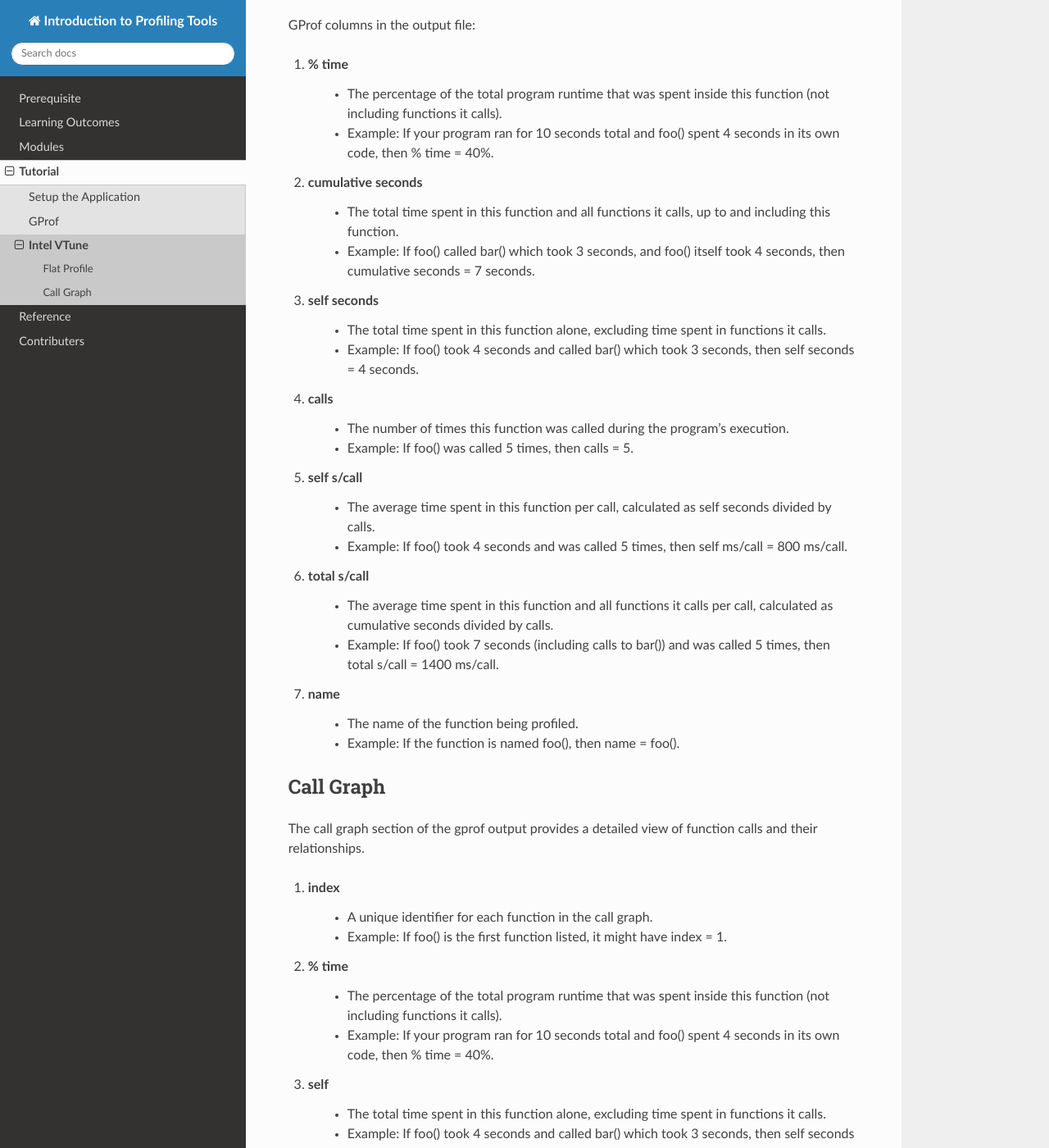
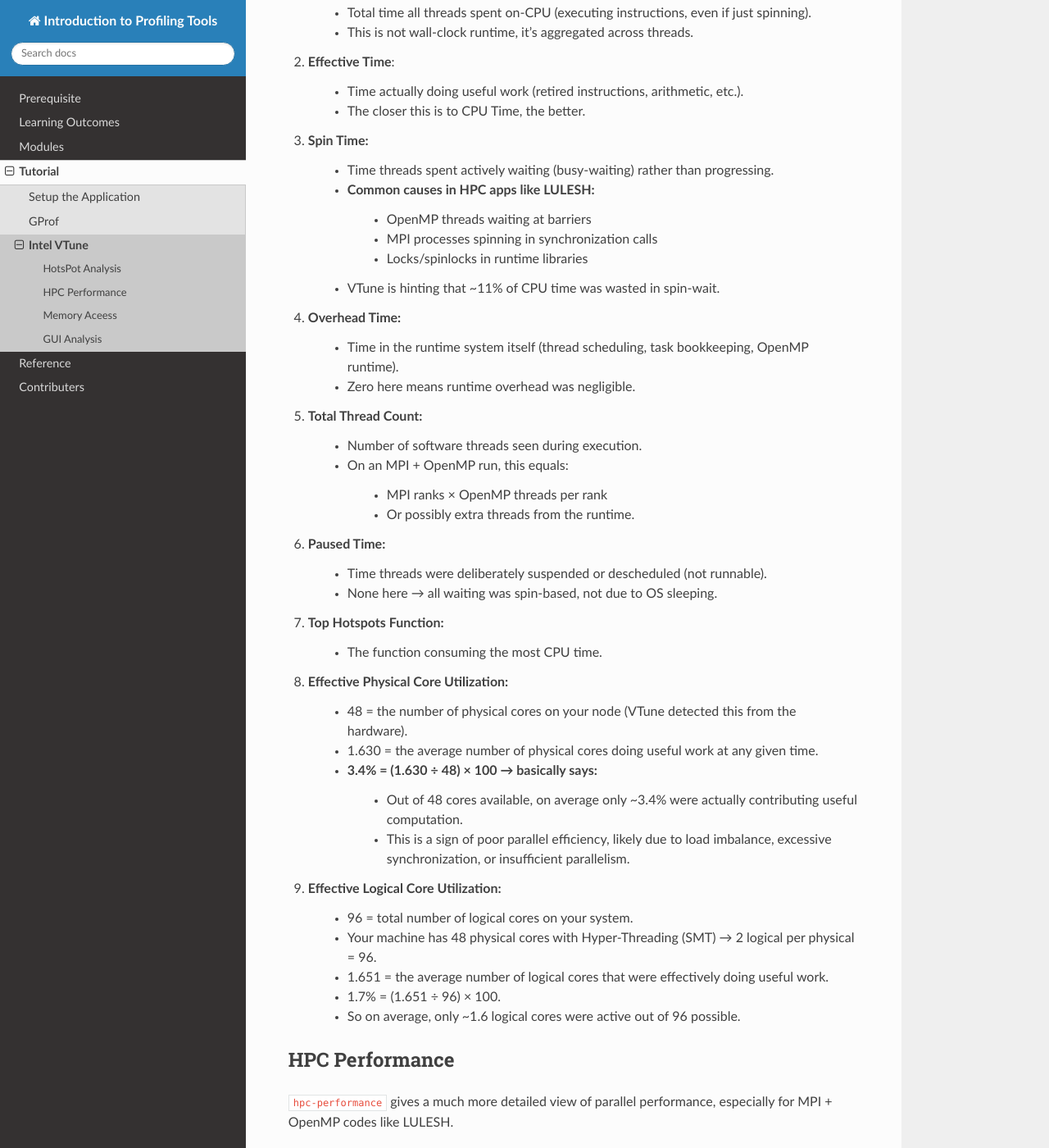
Before and after one commit to NCI900-Training-Organisation/intro-to-gprof, a Sphinx documentation site: the page built from docs/source/tutorial/vtune.rst, in a window 1280 px wide and 1400 px high, scrolled down 1196 px. Shown: the whole window at 82% size. Built offline with Sphinx 7.4.7 and the Read the Docs theme 3.1.0, drawn with Linux system fonts in a browser that asks for light colours; some of the changed text lies outside the part shown.

Commit message:
minor doc ipuations to vtune

```diff
--- a/docs/source/tutorial/vtune.rst
+++ b/docs/source/tutorial/vtune.rst
@@ -10,142 +10,163 @@ Intel VTune
             #. Understand the basics of Intel Vtune and how to use it for profiling applications.
 
 
-GProf (GNU Profiler) is a performance analysis tool for Unix-like operating systems.
-It helps developers identify which parts of their code are consuming the most execution time,
-allowing them to optimize performance-critical sections. GProf works by collecting and analyzing
-data about function calls and execution times during the program's runtime.
+Intel VTune Profiler is a performance analysis tool that helps developers identify performance bottlenecks in their applications.
+It provides insights into CPU usage, threading performance, memory access patterns, and more.
 
-
-The cmake command used is
+First compile the code with the appropriate flags to enable profiling.
+The cmake command used is:
 
 ..  code-block:: bash
     :linenos:
 
     cmake -G Ninja \
-        -DCMAKE_BUILD_TYPE=Debug \
+        -DCMAKE_BUILD_TYPE=RelWithDebInfo \
         -DMPI_CXX_COMPILER="$(which mpicxx)" \
         -DWITH_MPI=On \
         -DWITH_OPENMP=On \
         -DCMAKE_INSTALL_PREFIX="$INSTALLDIR" \
-        -DCMAKE_CXX_FLAGS="-pg" \
+        -DCMAKE_CXX_FLAGS="-g -O3 -fno-omit-frame-pointer" \
         "$SRCDIR"
 
-where ``-DCMAKE_CXX_FLAGS="-pg"`` is used to enable profiling with gprof.
+where ``-DCMAKE_CXX_FLAGS="-g -O3 -fno-omit-frame-pointer" `` is used to enable profiling with gprof.
 
-To run the application with gprof enabled, use the following command:
+
+HotsPot Analysis
+-------------------
+
+HotsPot analysis helps identify the most time-consuming functions in your application.
+
+
 
 ..  code-block:: bash
     :linenos:
 
-    ./lulesh2.0 -s 20
+    ./vtune -collect hotspots -result-dir vtune_hotspots mpirun -np 4 ./lulesh2.0 -s 20
 
-This will generate a file named ``gmon.out`` in the current directory after the program completes.
+This will generate a directory named ``vtune_hotspots`` in the current directory after the program completes.
 To analyze the profiling data, use the following command:
 
 ..  code-block:: bash
     :linenos:
 
-    gprof ./lulesh2.0 gmon.out > profile.txt
+    vtune -report summary -result-dir vtune_hotspots
 
-This will create a file named ``profile.txt`` containing the profiling results, which can be
-viewed using any text editor or command-line tools like ``less`` or ``cat``.
+This will display a summary of the profiling results, including the most time-consuming functions and
+their respective CPU usage.
 
 
-Flat Profile
-----------------
+1. **CPU Time**:
 
-The flat profile section of the gprof output provides a summary of the time spent in each function.
+    * Total time all threads spent on-CPU (executing instructions, even if just spinning).
 
-GProf columns in the output file:
+    * This is not wall-clock runtime, it’s aggregated across threads.
 
-1. **% time**
+2. **Effective Time**:
 
-    * The percentage of the total program runtime that was spent inside this function (not including functions it calls).
+    * Time actually doing useful work (retired instructions, arithmetic, etc.).
 
-    * Example: If your program ran for 10 seconds total and foo() spent 4 seconds in its own code, then % time = 40%.
+    * The closer this is to CPU Time, the better.
 
-2. **cumulative seconds**
+3. **Spin Time:**
 
-    * The total time spent in this function and all functions it calls, up to and including this function.
+    * Time threads spent actively waiting (busy-waiting) rather than progressing.
 
-    * Example: If foo() called bar() which took 3 seconds, and foo() itself took 4 seconds, then cumulative seconds = 7 seconds.
+    * Common causes in HPC apps like LULESH:
+        - OpenMP threads waiting at barriers
 
-3. **self seconds**
+        - MPI processes spinning in synchronization calls
 
-    * The total time spent in this function alone, excluding time spent in functions it calls.
+        - Locks/spinlocks in runtime libraries
 
-    * Example: If foo() took 4 seconds and called bar() which took 3 seconds, then self seconds = 4 seconds.
-
-4. **calls**
-
-    * The number of times this function was called during the program's execution.
-
-    * Example: If foo() was called 5 times, then calls = 5.
-
-5. **self s/call**
-
-    * The average time spent in this function per call, calculated as self seconds divided by calls.
-
-    * Example: If foo() took 4 seconds and was called 5 times, then self ms/call = 800 ms/call.
-
-6. **total s/call**
-
-    * The average time spent in this function and all functions it calls per call, calculated as cumulative seconds divided by calls.
-
-    * Example: If foo() took 7 seconds (including calls to bar()) and was called 5 times, then total s/call = 1400 ms/call.
-
-7. **name**
-
-    * The name of the function being profiled.
-
-    * Example: If the function is named foo(), then name = foo().
+    * VTune is hinting that ~11% of CPU time was wasted in spin-wait.
 
 
-Call Graph
-----------------
 
-The call graph section of the gprof output provides a detailed view of function calls and their
-relationships.
+4. **Overhead Time:**
 
-1. **index**
+    * Time in the runtime system itself (thread scheduling, task bookkeeping, OpenMP runtime).
 
-    * A unique identifier for each function in the call graph.
+    * Zero here means runtime overhead was negligible.
 
-    * Example: If foo() is the first function listed, it might have index = 1.
+5. **Total Thread Count:**
 
-2. **% time**
-    * The percentage of the total program runtime that was spent inside this function (not including functions it calls).
+    * Number of software threads seen during execution.
 
-    * Example: If your program ran for 10 seconds total and foo() spent 4 seconds in its own code, then % time = 40%.
+    * On an MPI + OpenMP run, this equals:
 
-3. **self**
-
-    * The total time spent in this function alone, excluding time spent in functions it calls.
-
-    * Example: If foo() took 4 seconds and called bar() which took 3 seconds, then self seconds = 4 seconds.
+        - MPI ranks × OpenMP threads per rank
+        - Or possibly extra threads from the runtime.
 
 
-4. **children**
+6. **Paused Time:**
 
-    * The total time spent in functions called by this function.
+    * Time threads were deliberately suspended or descheduled (not runnable).
 
-    * Example: If foo() called bar() which took 3 seconds, then children = 3 seconds.
-
-5. **called**
-
-    * The number of times this function was called during the program's execution.
-
-    * Example: If foo() was called 5 times, then calls = 5.
-
-    * Sometimes total calls and the number of calls made by the parent function are shown separately.
-
-6. **name**
-
-    * The name of the function being profiled.
-
-    * Example: If the function is named foo(), then name = foo().
+    * None here → all waiting was spin-based, not due to OS sleeping.
 
 
+7. **Top Hotspots Function:**
+
+    * The function consuming the most CPU time.
+
+8. **Effective Physical Core Utilization:**
+
+    * 48 = the number of physical cores on your node (VTune detected this from the hardware).
+
+    * 1.630 = the average number of physical cores doing useful work at any given time.
+
+    * 3.4% = (1.630 ÷ 48) × 100 → basically says:
+        - Out of 48 cores available, on average only ~3.4% were actually contributing useful computation.
+        - This is a sign of poor parallel efficiency, likely due to load imbalance, excessive synchronization, or insufficient parallelism.
+
+9. **Effective Logical Core Utilization:**
+
+    * 96 = total number of logical cores on your system.
+    * Your machine has 48 physical cores with Hyper-Threading (SMT) → 2 logical per physical = 96.
+    * 1.651 = the average number of logical cores that were effectively doing useful work.
+    * 1.7% = (1.651 ÷ 96) × 100.
+    * So on average, only ~1.6 logical cores were active out of 96 possible.
+
+
+HPC Performance
+--------------------
+
+``hpc-performance`` gives a much more detailed view of parallel performance, especially for MPI + OpenMP codes like LULESH.
+
+To run the HPC performance analysis, use the following command:
+
+..  code-block:: bash
+    :linenos:
+
+    vtune -collect hpc-performance -result-dir vtune_hpc mpirun -np 4 ./lulesh2.0 -s 20
+
+After the program completes, analyze the profiling data with:
+
+..  code-block:: bash
+    :linenos:
+
+    vtune -report summary -result-dir vtune_hpc
+
+
+Memory Aceess
+-------------------
+
+..  code-block:: bash
+    :linenos:
+
+    vtune -collect memory-access -result-dir vtune_mem mpirun -np 4 ./lulesh2.0 -s 20
+
+
+
+GUI Analysis
+-------------------
+
+To see the analysis in a GUI, you can launch the VTune GUI with the following command:
+
+..  code-block:: bash
+    :linenos:
+
+    vtune-gui vtune_hotspots
 
 
 
```
Also changed, not shown: 1 other file.
